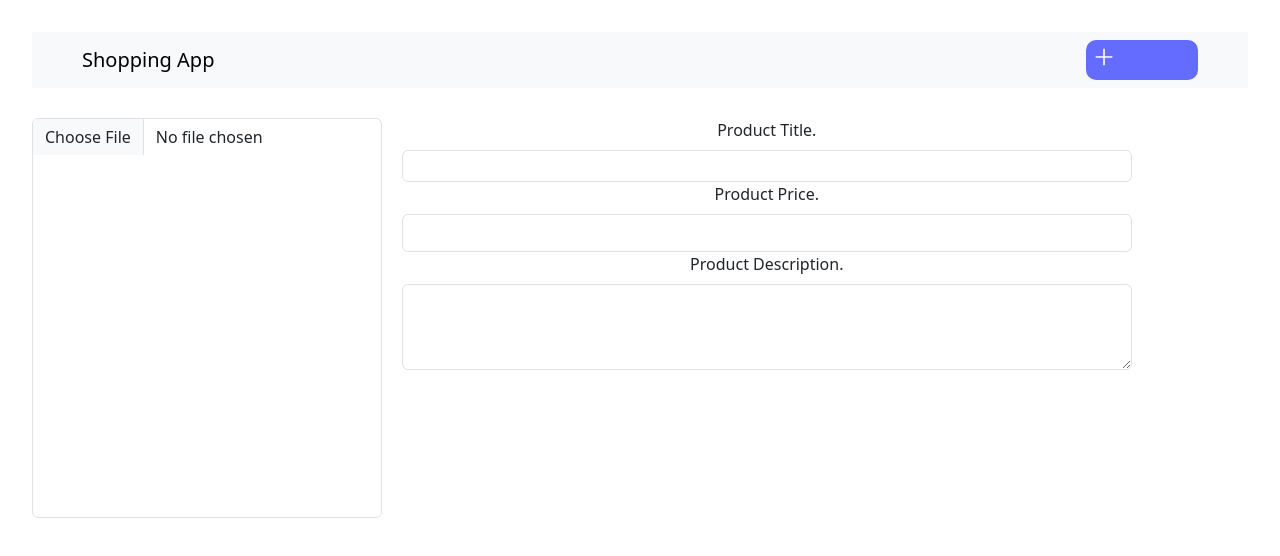
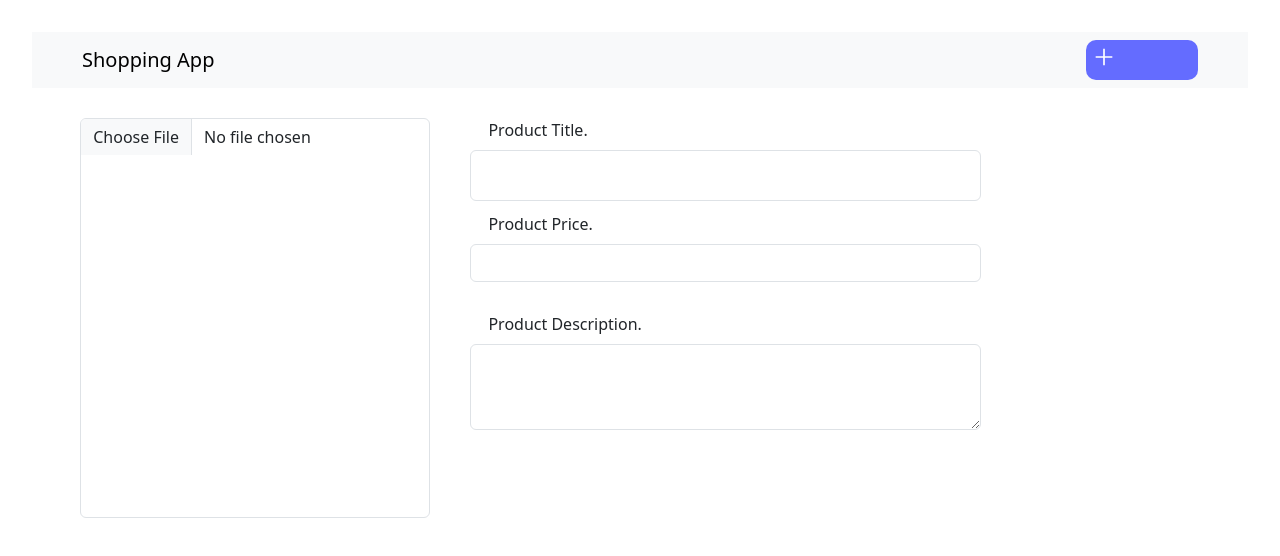
Before and after one commit to Red-stevo/onlineShop, a React (Vite) app in the folder redux-tool/: page /home/add in a window 1280 px wide. Shown: the top 556 px of the page. Built offline with nearby package versions, Linux system fonts and the light colour scheme.

Commit message:
Commit message >>>>> designed the product addition page. <<<<<

```diff
--- a/redux-tool/src/Containers/ProductContains/AddProduct.jsx
+++ b/redux-tool/src/Containers/ProductContains/AddProduct.jsx
@@ -14,7 +14,7 @@ const AddProduct = () => {
                   </Form.Group>
 
                     <Form.Group>
-                        <Form.Label id={"product-label"} htmlFor={"product-price"}>Product Price.</Form.Label>
+                        <Form.Label id={"price-label"} htmlFor={"product-price"}>Product Price.</Form.Label>
                         <Form.Control id={"product-price"} type={"text"} />
                     </Form.Group>
 
--- a/redux-tool/src/Styling/AddProduct.css
+++ b/redux-tool/src/Styling/AddProduct.css
@@ -1,10 +1,16 @@
 #product-text-input {
+    display: flex;
+    gap: 30px;
+    flex-direction: column;
     width: 60%;
+    margin-left: 20px;
 }
 
 #product-input-form {
     display: flex;
     margin-top: 30px;
+    justify-content: center;
+
 }
 
 #product-input-image {
@@ -12,3 +18,12 @@
     height: 400px;
     margin-right: 20px;
 }
+
+#description-label, #title-label, #price-label {
+    text-align: left;
+    width: 95%;
+}
+
+#product-description, #title, #product-price {
+    width: 70%;
+}
```
